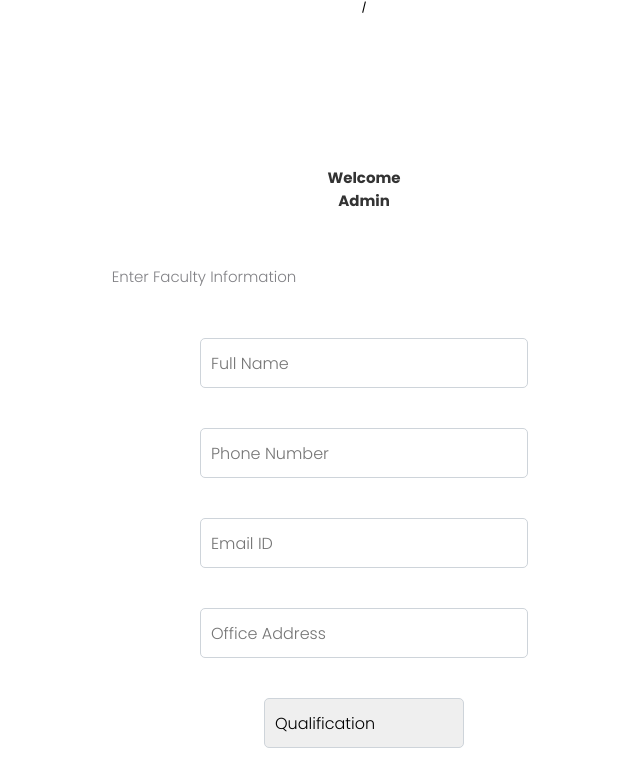
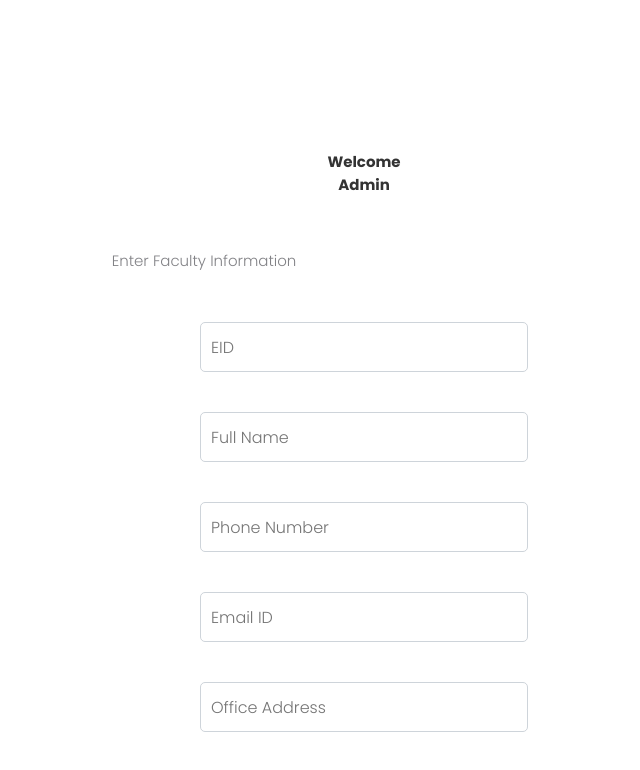
Before and after one commit to shahzaib-shafiq/SSNA-Admin, a React (Create React App) app: page / in a window 1280 px wide. Shown: the top 770 px of the page, without its empty margins (276-916 px from the left). Built offline with nearby package versions, Linux system fonts and the light colour scheme.

Commit message:
Added ID Field

```diff
--- a/src/App.js
+++ b/src/App.js
@@ -7,7 +7,7 @@ import Registration from './Components/Registration';
 function App() {
   return (
     <div className="App">
-  /<FacultyInfo/>
+  <FacultyInfo/>
     {/* <Announcements/> */}
 
     {/* <Registration/> */}
--- a/src/Components/FacultyInfo.js
+++ b/src/Components/FacultyInfo.js
@@ -7,27 +7,32 @@ const FacultyInfo = () => {
     email: "",
     address: "",
     Education: "",
-    University:"",
+    University: "",
     Department: "",
-    areaOfIntrest:"",
-    id:"",
+    areaOfIntrest: "",
+    id: "",
 
   });
 
   let name, value;
+
+
   const postUserData = (event) => {
     name = event.target.name;
     value = event.target.value;
+
+
 
     setUserData({ ...userData, [name]: value });
   };
 
   // connect with firebase
+
   const submitData = async (event) => {
     event.preventDefault();
-    const {Name, phone, email, address, Education, Department ,University,areaOfIntrest} = userData;
+    const { Name, phone, email, address, Education, Department, University, areaOfIntrest,id } = userData;
 
-    if (Name&& phone && email && address && Education && Department&&University&&areaOfIntrest) {
+    if (Name && phone && email && address && Education && Department && University && areaOfIntrest,id) {
       const res = fetch(
         "https://ssna-admin-default-rtdb.firebaseio.com/FacultyDataBase.json",
         {
@@ -43,7 +48,8 @@ const FacultyInfo = () => {
             Education,
             Department,
             University,
-            areaOfIntrest
+            areaOfIntrest,
+            id
           }),
         }
       );
@@ -56,8 +62,9 @@ const FacultyInfo = () => {
           address: "",
           Education: "",
           Department: "",
-          University:"",
-          areaOfIntrest:""
+          University: "",
+          areaOfIntrest: "",
+          id:""
         });
         alert("Data Stored");
       } else {
@@ -67,6 +74,22 @@ const FacultyInfo = () => {
       alert("plz fill the data");
     }
   };
+
+  // // JavaScript function to validate email format
+  // const validateEmail = (e) => {
+  //   const { value } = e.target;
+  //   const emailRegex = /^[a-zA-Z0-9._%+-]+@[a-zA-Z0-9.-]+\.[a-zA-Z]{2,}$/;
+
+  //   if (!emailRegex.test(value)) {
+  //     // Invalid email format, handle the error (e.g., show an error message)
+  //     console.log('Please enter a valid email address.');
+  //     // You can set an error state or display an error message to the user
+  //   } else {
+  //     // Valid email format
+  //     console.log('Valid email address.');
+  //     // Clear error state or hide error message if previously shown
+  //   }
+  // };
 
   return (
     <>
@@ -104,6 +127,24 @@ const FacultyInfo = () => {
                     */}
 
 
+
+<div className="row">
+
+<div className="col-12 col-lg-6 contact-input-feild">
+  <input
+    type="text"
+    name="id"
+    maxLength="6"
+    id=""
+    className="form-control"
+    placeholder="EID"
+    value={userData.id}
+    onChange={postUserData}
+  />
+</div>
+</div>
+
+
                     <div className="row">
 
                       <div className="col-12 col-lg-6 contact-input-feild">
@@ -119,6 +160,7 @@ const FacultyInfo = () => {
                         />
                       </div>
                     </div>
+
                     <div className="row">
                       <div className="col-12 col-lg-6 contact-input-feild">
                         <input
@@ -130,6 +172,7 @@ const FacultyInfo = () => {
                           placeholder="Phone Number "
                           value={userData.phone}
                           onChange={postUserData}
+
                         />
                       </div>
                       <div className="col-12 col-lg-6 contact-input-feild">
@@ -141,6 +184,7 @@ const FacultyInfo = () => {
                           placeholder="Email ID"
                           value={userData.email}
                           onChange={postUserData}
+
                         />
                       </div>
                     </div>
@@ -196,7 +240,6 @@ const FacultyInfo = () => {
                           <option value="EE">EE</option>
                           <option value="AI">AI</option>
                           <option value="CYS">CYS</option>
-
                           <option value="BBA">BBA</option>
 
 
@@ -237,7 +280,7 @@ const FacultyInfo = () => {
                           id=""
                           className="form-control"
                           placeholder="Area of Intrest"
-                          value={userData.Area_of_Intrest}
+                          value={userData.areaOfIntrest}
                           onChange={postUserData}
                         />
 
```
